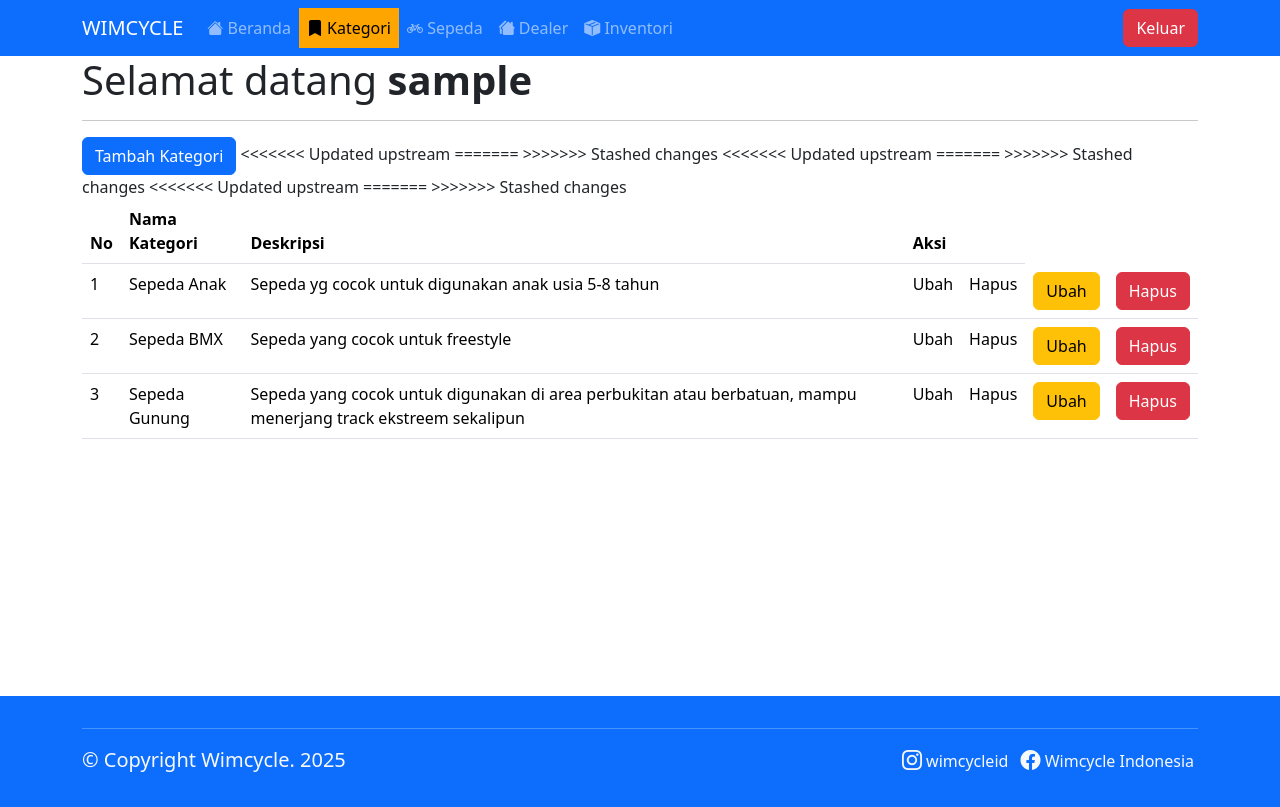
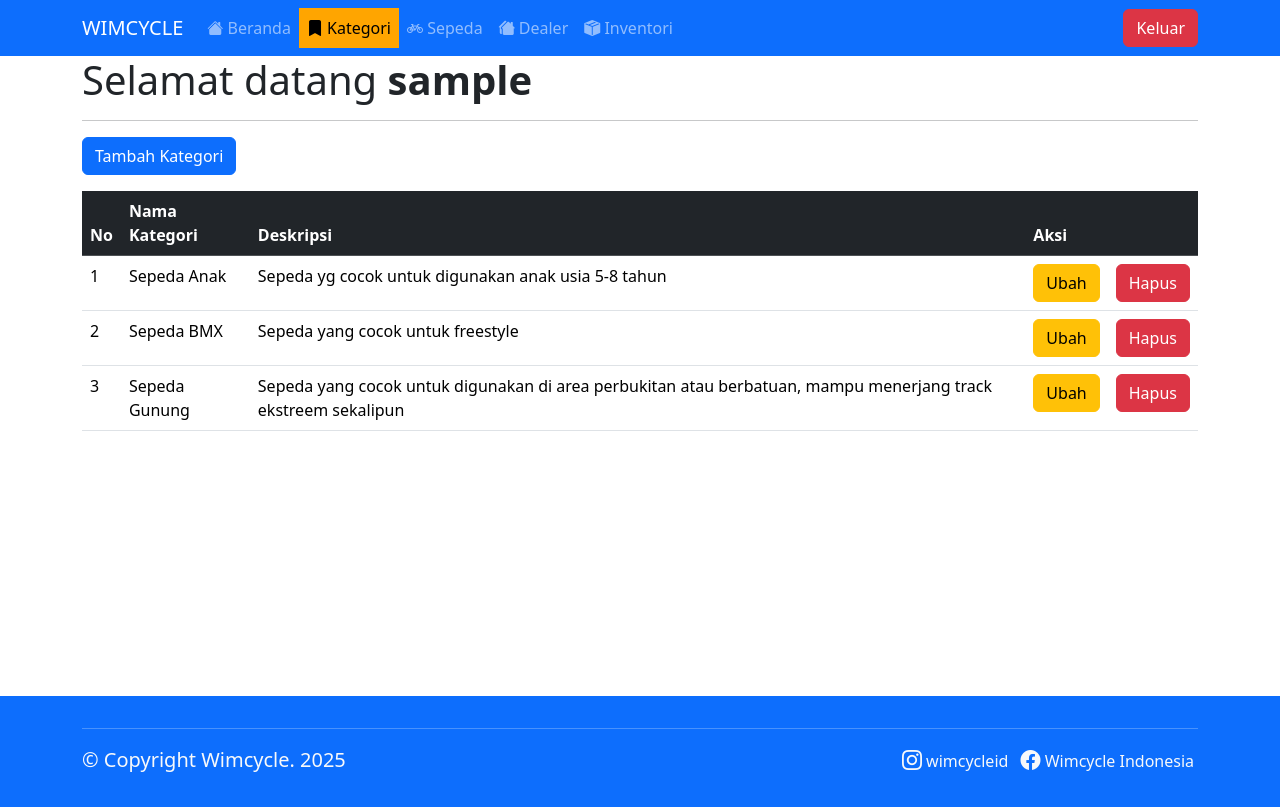
Before and after one commit to dettline/wim_rpl1, a PHP site: page /kategori/show_kategori.php in a window 1280 px wide. Run offline with PHP 8.4, Linux system fonts and the light colour scheme; the visitor is signed in with stand-in values (Sample User, id 1); data comes from the database, SQL or seed files in the repository.

Commit message:
minor
minor

```diff
--- a/kategori/show_kategori.php
+++ b/kategori/show_kategori.php
@@ -15,7 +15,7 @@
       <hr>
       <!-- Awal Tombol Tambah Kategori - Modal -->
       <!-- Button trigger modal -->
-      <button type="button" class="btn btn-primary" data-bs-toggle="modal" data-bs-target="#exampleModal">
+      <button type="button" class="btn btn-primary mb-3" data-bs-toggle="modal" data-bs-target="#exampleModal">
         Tambah Kategori
       </button>
 
@@ -59,7 +59,7 @@
         $sql_eksekusi = mysqli_query($koneksi, $sql);
       ?>
       <table class="table">
-        <thead>
+        <thead class="table-dark">
           <tr>
             <th>No</th>
             <th>Nama Kategori</th>
@@ -78,10 +78,6 @@
             <td><?= $nomor++; ?></td>
             <td><?= $data['nama_kategori']; ?></td>
             <td><?= $data['ket_kategori']; ?></td>
-<<<<<<< Updated upstream
-            <td>Ubah</td>
-            <td>Hapus</td>
-=======
             <td>
               <!-- Awal Modal Ubah -->
                 <!-- Button trigger modal -->
@@ -138,7 +134,6 @@
                 </div>
               <!-- Akhit Modal Hapus -->
             </td>
->>>>>>> Stashed changes
          </tr>
       <?php
           }
```
